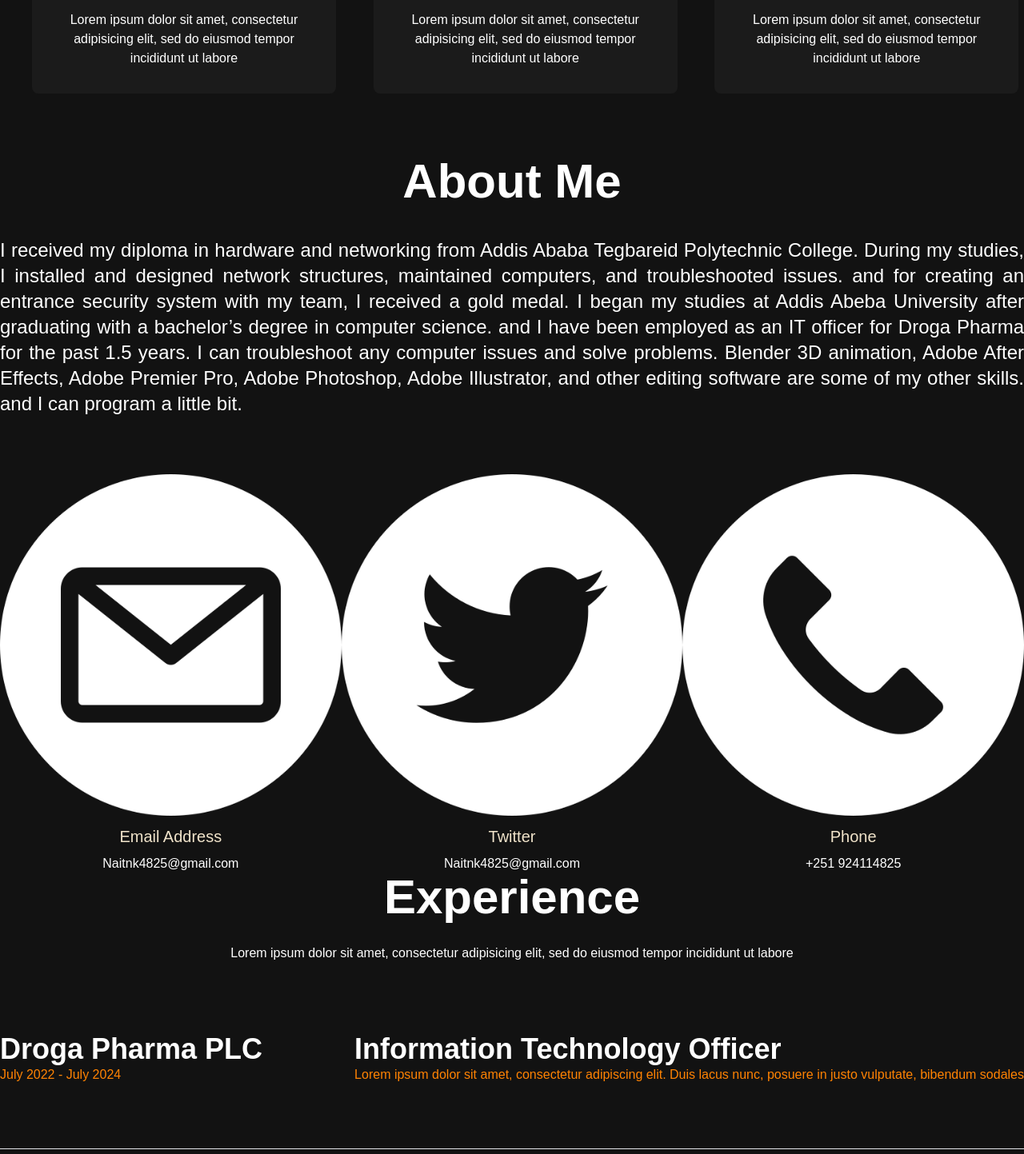
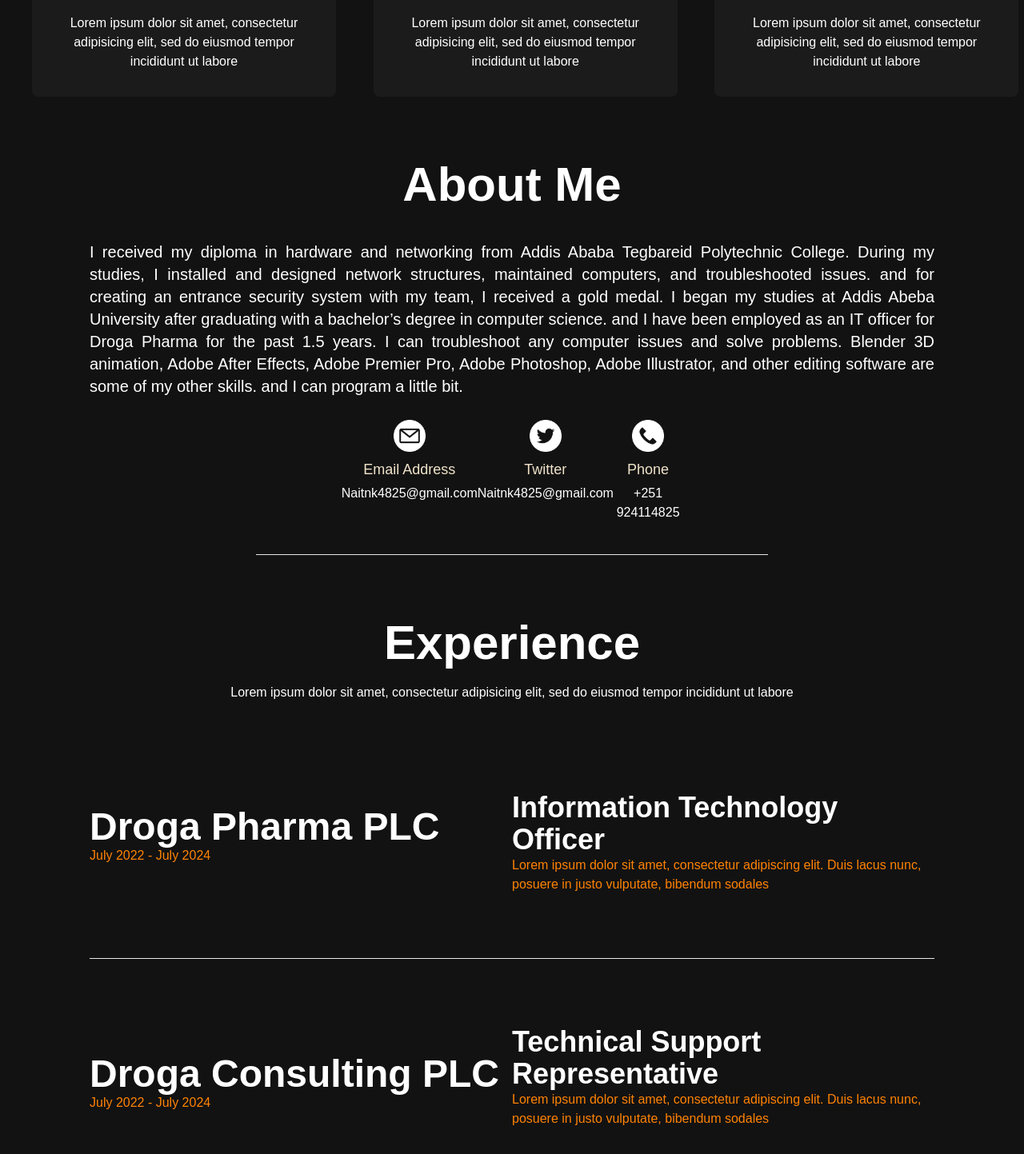
Before and after one commit to Natink1/My-Portfolio, a React (Vite) app: page / in a window 1280 px wide. Shown: the part 1354-2797 px from the top of the page at 80% size. Built offline with nearby package versions, Linux system fonts and the light colour scheme.

Commit message:
Skills and Experiance

```diff
--- a/src/components/AboutMe.jsx
+++ b/src/components/AboutMe.jsx
@@ -1,38 +1,46 @@
-import React from 'react'
-import SocialInfo from './SocialInfo'
-import Email from '../images/email.png'
-import Phone from '../images/phone-call.png'
-import Twitter from '../images/twitter.png'
-import { motion } from 'framer-motion';
+import React from "react";
+import SocialInfo from "./SocialInfo";
+import Email from "../images/email.png";
+import Phone from "../images/phone-call.png";
+import Twitter from "../images/twitter.png";
+import { motion } from "framer-motion";
 
 const AboutMe = () => {
+  return (
+    <div id="Aboutme" className=" flex justify-center flex-col items-center">
+      <div className="text-white w-280 text-center pt-10">
+        <h1 className="font-bold text-4xl lg:!text-6xl">About Me</h1>
 
+        <p
+          className="pt-10 p-6 lg:!px-28 text-justify text-xl font-light"
+          styles="font-family: 'League Spartan', sans-serif;"
+        >
+          {" "}
+          I received my diploma in hardware and networking from Addis Ababa
+          Tegbareid Polytechnic College. During my studies, I installed and
+          designed network structures, maintained computers, and troubleshooted
+          issues. and for creating an entrance security system with my team, I
+          received a gold medal. I began my studies at Addis Abeba University
+          after graduating with a bachelor’s degree in computer science. and I
+          have been employed as an IT officer for Droga Pharma for the past 1.5
+          years. I can troubleshoot any computer issues and solve problems.
+          Blender 3D animation, Adobe After Effects, Adobe Premier Pro, Adobe
+          Photoshop, Adobe Illustrator, and other editing software are some of
+          my other skills. and I can program a little bit.
+        </p>
+      </div>
+      <div className="flex justify-between pb-10 w-10/12 lg:!w-4/12">
+        <SocialInfo
+          IMG={Email}
+          title="Email Address"
+          text="Naitnk4825@gmail.com"
+        />
+        <SocialInfo IMG={Twitter} title="Twitter" text="Naitnk4825@gmail.com" />
+        <SocialInfo IMG={Phone} title="Phone" text="+251 924114825" />
+      </div>
+      <hr className="w-6/12 pb-10"></hr>
+    </div>
+  );
+};
 
-  return (
-    <div id="Aboutme"className=" flex justify-center flex-col items-center">
-    <div className="text-white w-280 text-center pt-10 pb-10">
-        <h1 className="text-6xl  font-bold">About Me</h1>
-
-        <p className="pt-10 text-justify text-2xl font-light"
-        styles="font-family: 'League Spartan', sans-serif;"
-        > I received my diploma in hardware and networking from Addis Ababa Tegbareid Polytechnic College.
-        During my studies, I installed and designed network structures, maintained computers, and troubleshooted issues.
-         and for creating an entrance security system with my team, I received a gold medal.
-         I began my studies at Addis Abeba University after graduating with a bachelor’s degree in computer science.
-          and I have been employed as an IT officer for Droga Pharma for the past 1.5 years.
-          I can troubleshoot any computer issues and solve problems. Blender 3D animation, Adobe After Effects,
-        Adobe Premier Pro, Adobe Photoshop, Adobe Illustrator, and other editing software are some of my other skills.
-         and I can program a little bit.</p>
-
-              </div>
-              <div className="flex justify-center gap-50">
-        <SocialInfo IMG={Email} title="Email Address" text="Naitnk4825@gmail.com"/>
-        <SocialInfo IMG={Twitter} title="Twitter" text="Naitnk4825@gmail.com"/>
-        <SocialInfo IMG={Phone} title="Phone" text="+251 924114825"/>
-    </div>
-    </div>
-
-  )
-}
-
-export default AboutMe
+export default AboutMe;
--- a/src/components/Experience.jsx
+++ b/src/components/Experience.jsx
@@ -1,40 +1,59 @@
-import React from 'react'
+import React from "react";
 
 const Experience = () => {
   return (
-
-    <div id="Experience" className="px-50 flex flex-col justify-center">
-
+    <div id="Experience" className="lg:!px-28 flex flex-col justify-center">
       <div>
-        <h1 className="text-center text-white font-bold text-6xl pt-15">Experience</h1>
-        <p className="text-center text-white leading-10 pt-5 ">Lorem ipsum dolor sit amet, consectetur adipisicing elit, sed do eiusmod tempor incididunt ut labore </p>
+        <h1 className="text-center text-white font-bold text-4xl lg:!text-6xl pt-10">
+          Experience
+        </h1>
+        <p className="text-center text-white px-28 pt-5 ">
+          Lorem ipsum dolor sit amet, consectetur adipisicing elit, sed do
+          eiusmod tempor incididunt ut labore
+        </p>
       </div>
 
-      <div className="flex justify-between px-30 py-20">
-        <div>
-            <h1 className="text-white text-4xl font-bold">Droga Pharma PLC</h1>
-            <p className="text-[#FF8303]"> July 2022 - July 2024</p>
-      </div>
-      <div className='w-150'>
-        <h1 className="text-white text-4xl font-bold">Information Technology Officer</h1>
-          <p className="text-[#FF8303]"> Lorem ipsum dolor sit amet, consectetur adipiscing elit. Duis lacus nunc, posuere in justo vulputate, bibendum sodales </p>
-      </div>
-      </div>
-      <hr className="text-white place-self-center w-full"></hr>
-
-      <div className="flex justify-between px-30 py-20">
-        <div>
-            <h1 className="text-white text-4xl font-bold">Droga Consulting PLC</h1>
-            <p className="text-[#FF8303]"> July 2024 - Present</p>
-      </div>
-      <div className='w-150'>
-        <h1 className="text-white text-4xl font-bold">Information Technology Officer</h1>
-          <p className="text-[#FF8303]"> Lorem ipsum dolor sit amet, consectetur adipiscing elit. Duis lacus nunc, posuere in justo vulputate, bibendum sodales </p>
-      </div>
+      <div className="flex flex-col items-center lg:!flex-row lg:!justify-between lg:!px-30 lg:!py-20 py-2">
+        <div className="mb-6">
+          <h1 className="text-center text-white font-bold text-2xl lg:!text-5xl pt-10">
+            Droga Pharma PLC
+          </h1>
+          <p className="text-[#FF8303]"> July 2022 - July 2024</p>
+        </div>
+        <div className="w-6/12 pt-8">
+          <h1 className="text-white text-2xl lg:!text-4xl font-bold">
+            Information Technology Officer
+          </h1>
+          <p className="text-[#FF8303]">
+            {" "}
+            Lorem ipsum dolor sit amet, consectetur adipiscing elit. Duis lacus
+            nunc, posuere in justo vulputate, bibendum sodales{" "}
+          </p>
+        </div>
       </div>
 
+      <hr className="hidden lg:!flex text-white place-self-center w-full"></hr>
+
+      <div className="flex flex-col items-center lg:!flex-row lg:!justify-between lg:!px-30 lg:!py-20">
+        <div className="mb-6">
+          <h1 className="text-center text-white font-bold text-2xl lg:!text-5xl pt-10">
+            Droga Consulting PLC
+          </h1>
+          <p className="text-[#FF8303]"> July 2022 - July 2024</p>
+        </div>
+        <div className="w-6/12  ">
+          <h1 className="text-white text-2xl lg:!text-4xl font-bold ">
+            Technical Support Representative
+          </h1>
+          <p className="text-[#FF8303]">
+            {" "}
+            Lorem ipsum dolor sit amet, consectetur adipiscing elit. Duis lacus
+            nunc, posuere in justo vulputate, bibendum sodales{" "}
+          </p>
+        </div>
+      </div>
     </div>
-  )
-}
+  );
+};
 
-export default Experience
+export default Experience;
--- a/src/components/Services.jsx
+++ b/src/components/Services.jsx
@@ -33,12 +33,12 @@ const Services = () => {
   return (
     <div id="Services" className="transition-all ease-linear duration-700">
       <div>
-        <h1 className="text-center text-white font-bold text-6xl pt-10">
+        <h1 className="text-center text-white font-bold text-4xl lg:!text-6xl pt-10">
           Services
         </h1>
-        <p className="text-center text-white leading-10 pt-5 ">
+        <p className="text-center text-white pt-5 p-5 ">
           Lorem ipsum dolor sit amet, consectetur adipisicing elit, sed do
-          eiusmod tempor incididunt ut labore{" "}
+          eiusmod tempor incididunt ut labore
         </p>
       </div>
       <div className="gap-y-2 pt-1 grid">
--- a/src/components/Skills.jsx
+++ b/src/components/Skills.jsx
@@ -39,7 +39,7 @@ const Skills = () => {
         },
         {
             img: chart,
-            title: "Chart.js"
+            title: "Char Animator"
         },
         {
             img: after,
@@ -60,23 +60,23 @@ const Skills = () => {
     <div id="My_Skills">
     <div>
 
-        <h1 className="text-center text-white font-bold text-6xl pt-10">Skills</h1>
-        <p className="text-center text-white leading-10 pt-5 ">Lorem ipsum dolor sit amet, consectetur adipisicing elit, sed do eiusmod tempor incididunt ut labore </p>
+    <h1 className="text-center text-white font-bold text-4xl lg:!text-6xl pt-10">Skills</h1>
+    <p className="text-center text-white px-28 pt-5 ">Lorem ipsum dolor sit amet, consectetur adipisicing elit, sed do eiusmod tempor incididunt ut labore </p>
     </div>
 
-    <div className="px-75 py-5 ">
-    <div className="bg-[#212121] rounded-4xl h-150 grid grid-cols-5 justify-between p-5 ">
+    <div className="px-20 lg:!px-64 py-8 ">
+    <div className="bg-[#212121] rounded-3xl h-150 grid grid-cols-2 lg:!grid-cols-5 justify-between p-5 ">
     {
                 skillImg.map((Skills, index) => (
 
-                <div key={index} className="py-10 place-self-center">
-                   <div className="text-center">
-                    <img className="w-25 hover:scale-110 transition-all duration-150"src={Skills.img}>
+                <div key={index} className="py-2 lg:!py-10 place-self-center place-items-center">
+
+                    <img className="w-10 lg:!w-24 hover:scale-110 transition-all duration-150"src={Skills.img}>
                  </img>
-                 <h1 className="pt-5 text-white text-xl text-center"  >{Skills.title}</h1>
+                 <h1 className="pt-2 lg:!pt-5 text-white text-sm lg:!text-xl text-center">{Skills.title}</h1>
                  </div>
 
-                </div>
+
                 )
             )
             }
--- a/src/components/SocialInfo.jsx
+++ b/src/components/SocialInfo.jsx
@@ -1,13 +1,12 @@
-import React from 'react'
+import React from "react";
 const SocialInfo = (props) => {
+  return (
+    <div className=" pt-1 text-center">
+      <img className="place-self-center w-8 lg:!w-10" src={props.IMG} />
+      <h3 className="text-[#F0E3CA] text-base lg:!text-lg pt-2">{props.title}</h3>
+      <p className="text-white text-sm lg:!text-base  pt-1">{props.text}</p>
+    </div>
+  );
+};
 
-  return (
-    <div className=" pt-8 text-center">
-        <img className="place-self-center w-15" src={props.IMG}/>
-        <h3 className="text-[#F0E3CA] text-xl pt-3">{props.title}</h3>
-        <p className="text-white pt-2">{props.text}</p>
-    </div>
-  )
-}
-
-export default SocialInfo
+export default SocialInfo;
```
Also changed, not shown: src/components/Cards.jsx (+14 -16 lines).
